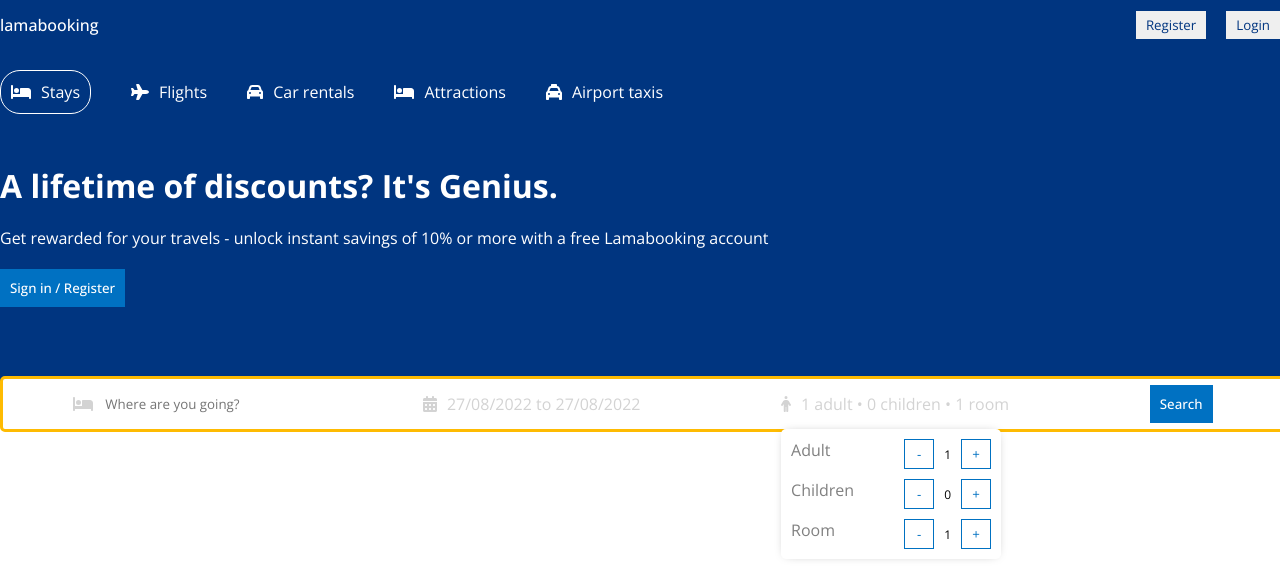
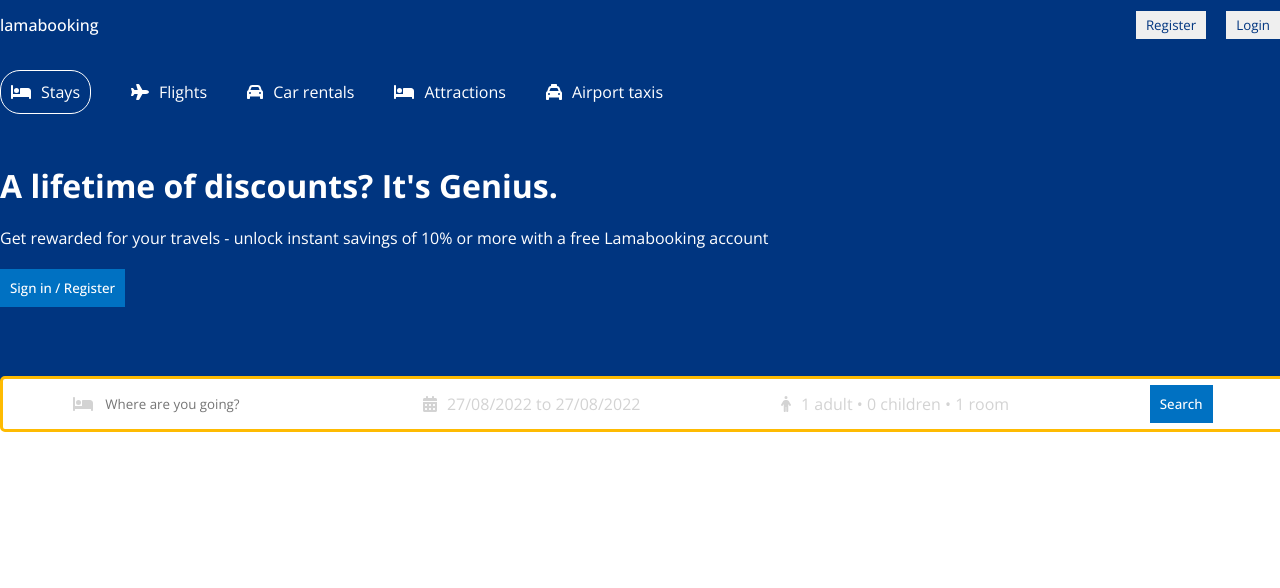
Before and after one commit to RamaneDev/bookingApp, a React (Create React App) app in the folder booking-react-ui/: page / in a window 1280 px wide. Shown: the top 588 px of the page. Built offline with nearby package versions, Linux system fonts and the light colour scheme.

Commit message:
managing options state

```diff
--- a/booking-react-ui/src/components/header/Header.jsx
+++ b/booking-react-ui/src/components/header/Header.jsx
@@ -23,6 +23,15 @@
     children:0,
     room:1
   });
+
+
+  const handleOption = (name, operation) => {
+    setOptions(state => {
+      return {
+        ...state, name : operation === 'i' ? options[name]++ : options[name]--
+      }
+    })
+  }
 
 
   return (
@@ -71,37 +80,37 @@
           </div>
           <div className="headerSearchItem">
              <FontAwesomeIcon icon={faPerson} className="headerIcon" />
-             <span className='headerSearchText'>{options.adult} adult • {options.children} children • {options.room} room</span>
+             <span onClick={() => setOpenOptions(!openOptions)} className='headerSearchText'>{options.adult} adult • {options.children} children • {options.room} room</span>
 
-             <div className="options">
+            { openOptions && <div className="options">
                <div className="optionItem">
                  <span className="optionText">Adult</span>
                  <div className="optionCounter">
-                   <button className="optionCounterBtn">-</button>
-                   <span className="optionCounterNumber">1</span>
-                   <button className="optionCounterBtn">+</button>
+                   <button disabled={options.adult === 1 } className="optionCounterBtn" onClick={() => handleOption('adult', 'd')}>-</button>
+                   <span className="optionCounterNumber">{options.adult}</span>
+                   <button className="optionCounterBtn" onClick={() => handleOption('adult', 'i')}>+</button>
                  </div>
                </div>
 
                <div className="optionItem">
                  <span className="optionText">Children</span>
                  <div className="optionCounter">
-                   <button className="optionCounterBtn">-</button>
-                   <span className="optionCounterNumber">0</span>
-                   <button className="optionCounterBtn">+</button>
+                   <button disabled={options.children === 0 } className="optionCounterBtn" onClick={() => handleOption('children', 'd')}>-</button>
+                   <span className="optionCounterNumber">{options.children}</span>
+                   <button className="optionCounterBtn" onClick={() => handleOption('children', 'i')}>+</button>
                  </div>
                </div>
 
                <div className="optionItem">
                  <span className="optionText">Room</span>
                  <div className="optionCounter">
-                   <button className="optionCounterBtn">-</button>
-                   <span className="optionCounterNumber">1</span>
-                   <button className="optionCounterBtn">+</button>
+                   <button disabled={options.room === 1 } className="optionCounterBtn" onClick={() => handleOption('room', 'd')}>-</button>
+                   <span className="optionCounterNumber">{options.room}</span>
+                   <button className="optionCounterBtn" onClick={() => handleOption('room', 'i')}>+</button>
                  </div>
                </div>
 
-             </div>
+             </div> }
           </div>
           <div className="headerSearchItem">
              <button className="headerBtn">Search</button>
--- a/booking-react-ui/src/components/header/header.css
+++ b/booking-react-ui/src/components/header/header.css
@@ -116,3 +116,7 @@
     cursor: pointer;
     background-color: white;
 }
+
+.optionCounterBtn:disabled{
+    cursor: not-allowed;
+}
```
